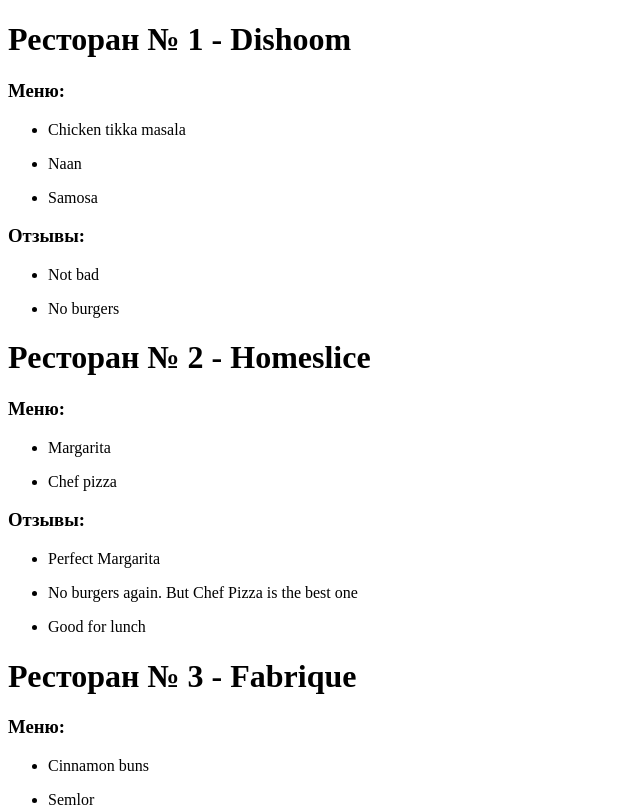
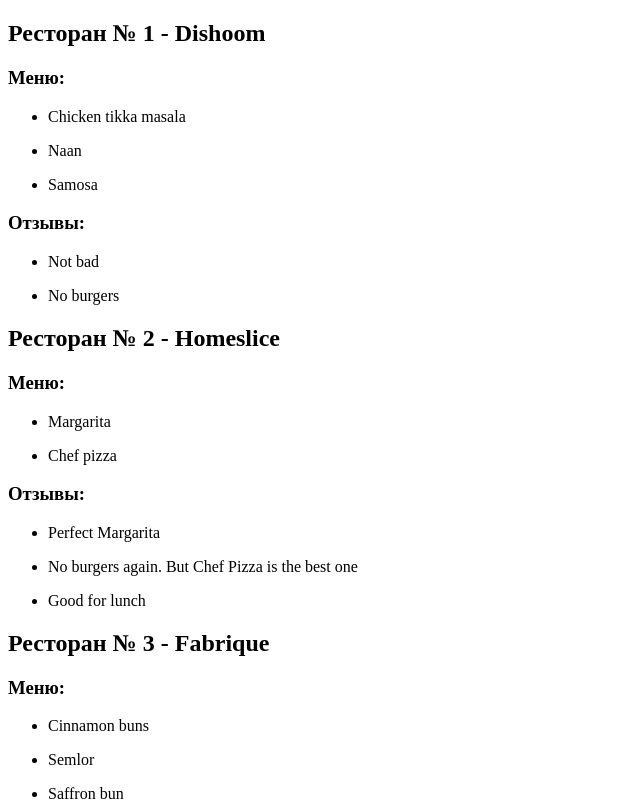
Before and after one commit to KiraIsmailova/React-course-26-02-2026-KI, a React (Vite) app: page / in a window 1280 px wide. Shown: the top 807 px of the page, without its empty margins (0-640 px from the left). Built offline with nearby package versions, Linux system fonts and the light colour scheme.

Commit message:
доработки после ревью

```diff
--- a/src/components/App.jsx
+++ b/src/components/App.jsx
@@ -1,28 +1,15 @@
 import { restaurants } from "../../materials/mock";
+import { RestaurantCard } from "./restaurant/RestaurantCard";
 
 export const App = () => {
   return (
     <div>
       {restaurants.map((restaurant, index) => (
-        <div key={restaurant.id}>
-          <h1>Ресторан № {index + 1} - {restaurant.name}</h1>
-          <h3>Меню:</h3>
-          <div>
-            {restaurant.menu.map((itemMenu) => (
-              <ul key={itemMenu.id}>
-                <li>{itemMenu.name}</li>
-              </ul>
-            ))}
-          </div>
-          <h3>Отзывы:</h3>
-          <div>
-            {restaurant.reviews.map((itemReview) => (
-              <ul key={itemReview.id}>
-                <li>{itemReview.text}</li>
-              </ul>
-            ))}
-          </div>
-        </div>
+        <RestaurantCard
+          key={restaurant.id}
+          restaurant={restaurant}
+          index={index}
+        />
       ))}
     </div>
   );
--- /dev/null
+++ b/src/components/restaurant/RestaurantCard.jsx
@@ -0,0 +1,23 @@
+export const RestaurantCard = ({restaurant, index}) => {
+  return (
+    <div>
+      <h2>Ресторан № {index + 1} - {restaurant.name}</h2>
+      <h3>Меню:</h3>
+      <div>
+        {restaurant.menu.map((itemMenu) => (
+          <ul key={itemMenu.id}>
+            <li>{itemMenu.name}</li>
+          </ul>
+        ))}
+      </div>
+      <h3>Отзывы:</h3>
+      <div>
+        {restaurant.reviews.map((itemReview) => (
+          <ul key={itemReview.id}>
+            <li>{itemReview.text}</li>
+          </ul>
+        ))}
+      </div>
+    </div>
+  );
+};
```
